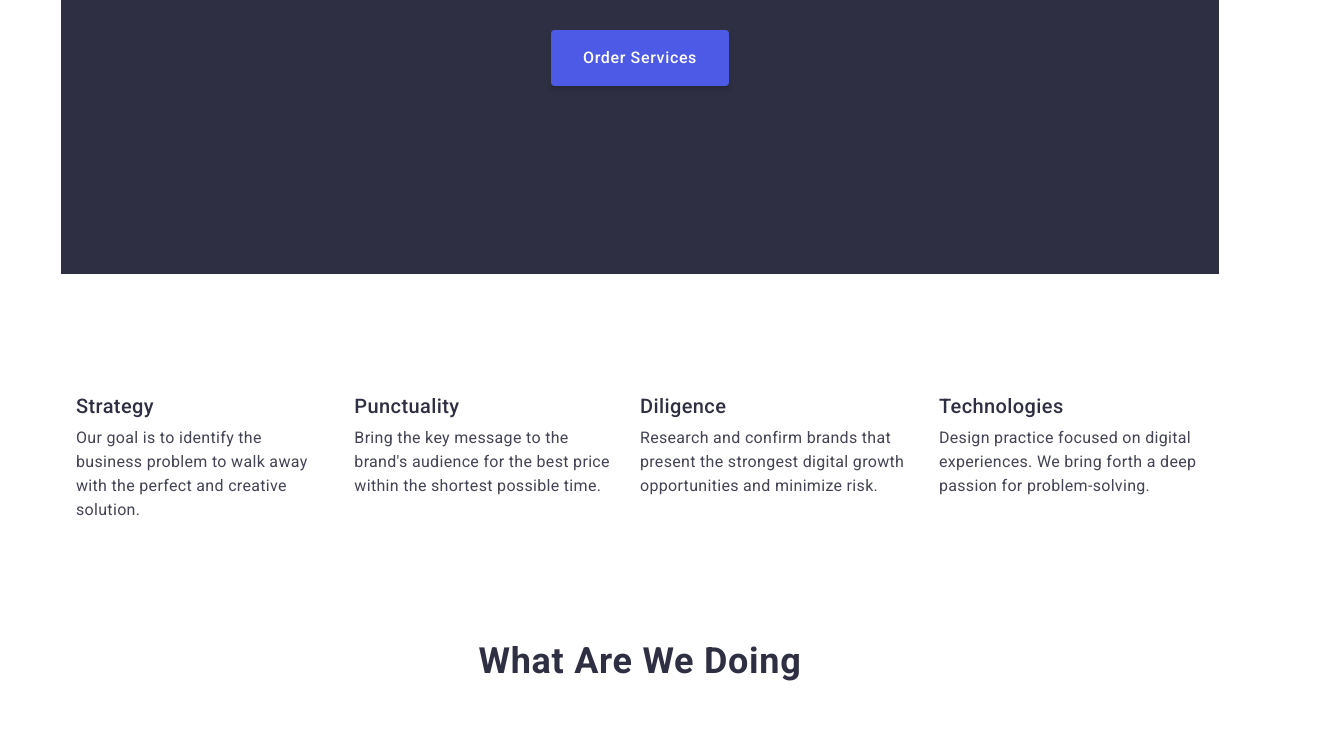
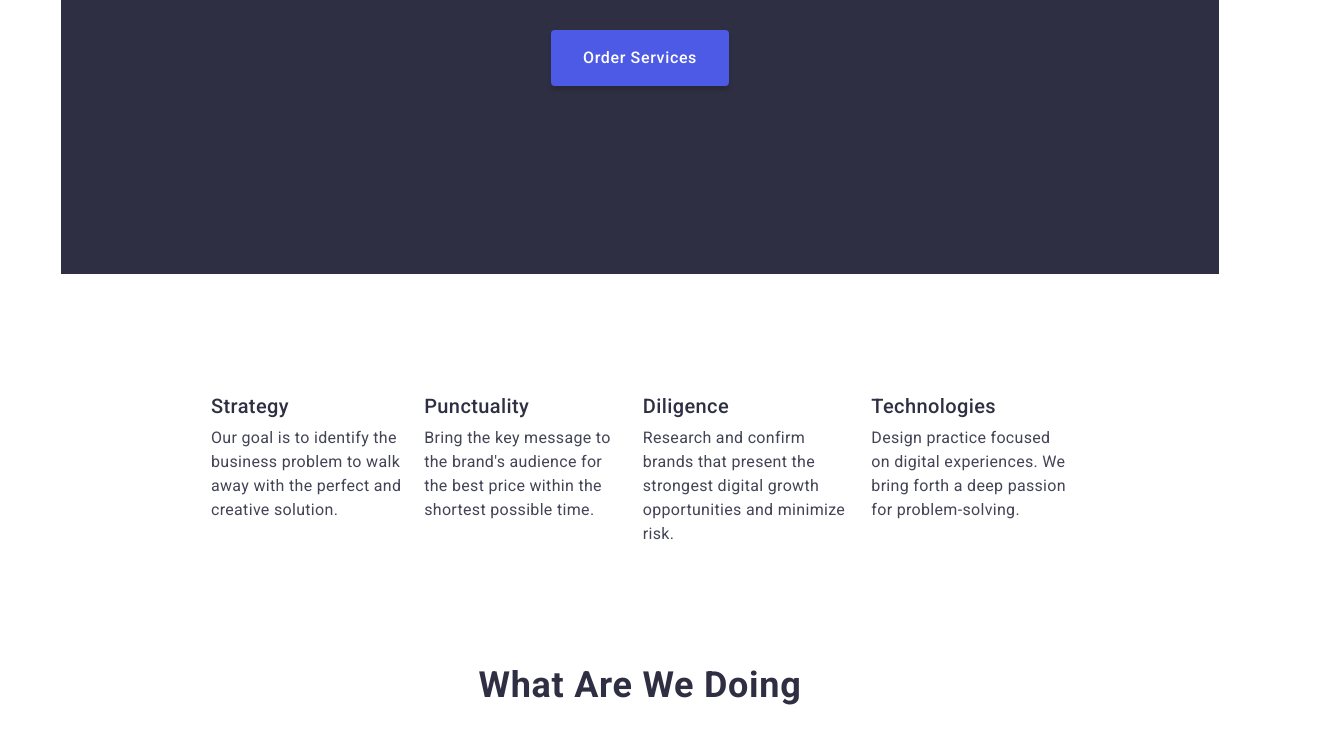
Before and after one commit to DimkaGrek/goit-markup-hw-03, a plain HTML site: page index.html in a window 1280 px wide. Shown: the part 399-1147 px from the top of the page, 1339 px wide, since content can reach past the window. Drawn offline with nearby package versions, Linux system fonts and the light colour scheme.

Commit message:
change class container

```diff
--- a/css/styles.css
+++ b/css/styles.css
@@ -46,8 +46,8 @@ img {
 
 .container {
     max-width: 1158px;
-    padding-left: 15px;
-    padding-right: 15px;
+    padding-left: 150px;
+    padding-right: 150px;
     margin-left: auto;
     margin-right: auto;
 }
@@ -142,6 +142,7 @@ nav {
 /* MAIN */
 /* Hero Section */
 .hero-section {
+    /* padding: 188px 0; */
 }
 .hero {
     padding-top: 188px;
```
